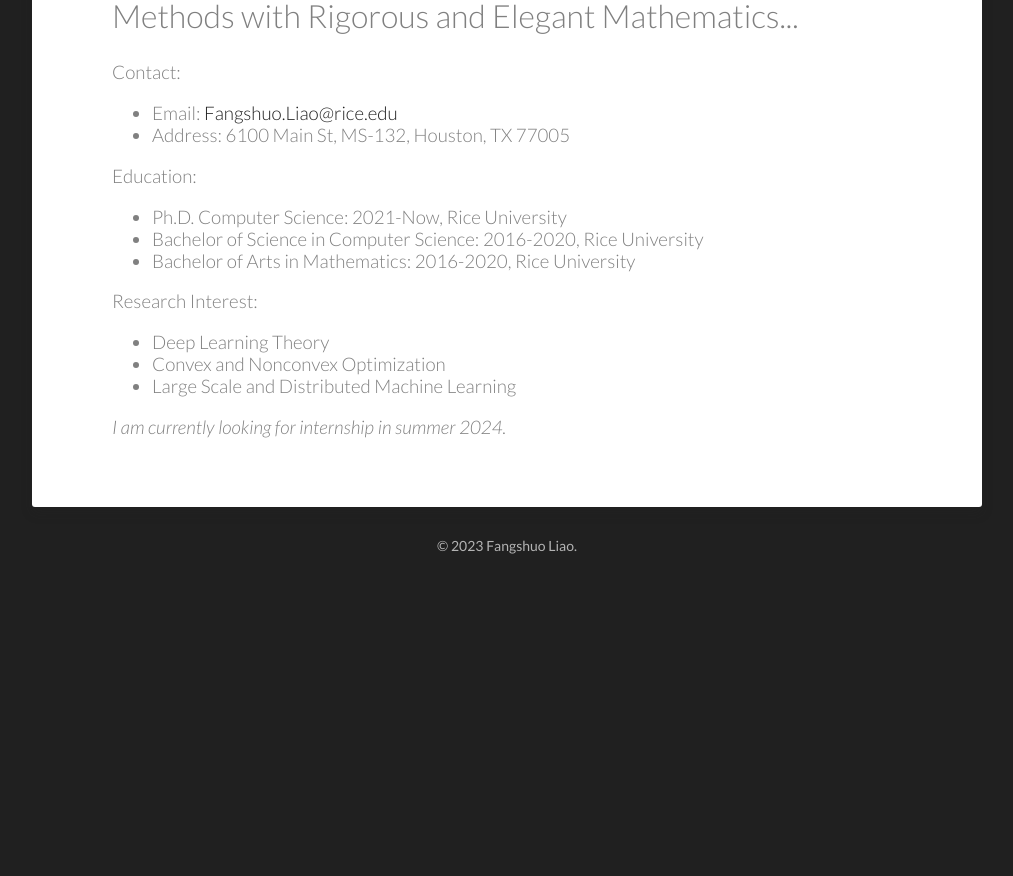
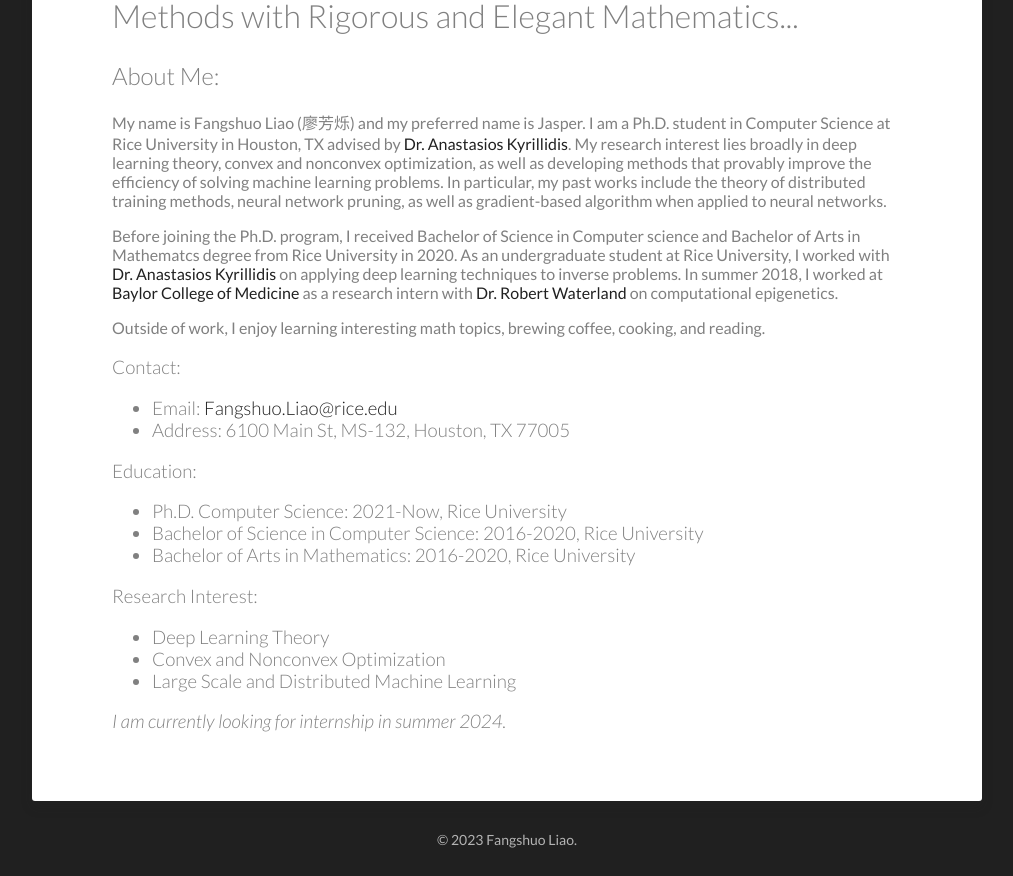
Before and after one commit to JasperLiao/JasperLiao.github.io, a Jekyll site: the page built from index.html, in a window 1280 px wide. Shown: the part 997-1873 px from the top of the page, without its empty margins (133-1146 px from the left). Built offline with Jekyll 4.4.1, drawn with Linux system fonts in a browser that asks for light colours; the list of posts is cut into pages by our own code; before the commit the page ends 1579 px from its top, so only the background shows below that.

Commit message:
text about me

```diff
--- a/index.html
+++ b/index.html
@@ -10,6 +10,23 @@
         <h1 class="entry-title">
             Aiming at Explaining and Enhancing Machine Learning Methods with Rigorous and Elegant Mathematics...
         </h1>
+
+        <h2 class="entry-subtitle">
+            About Me:
+        </h2>
+
+        <p>
+        My name is Fangshuo Liao (廖芳烁) and my preferred name is Jasper. I am a Ph.D. student in Computer Science at Rice University in Houston, TX advised by <a href="https://akyrillidis.github.io/about/">Dr. Anastasios Kyrillidis</a>. My research interest lies broadly in deep learning theory, convex and nonconvex optimization, as well as developing methods that provably improve the efficiency of solving machine learning problems. In particular, my past works include the theory of distributed training methods, neural network pruning, as well as gradient-based algorithm when applied to neural networks.
+        </p>
+
+        <p>
+        Before joining the Ph.D. program, I received Bachelor of Science in Computer science and Bachelor of Arts in Mathematcs degree from Rice University in 2020. As an undergraduate student at Rice University, I worked with <a href="https://akyrillidis.github.io/about/">Dr. Anastasios Kyrillidis</a> on applying deep learning techniques to inverse problems. In summer 2018, I worked at <a href="https://www.bcm.edu/">Baylor College of Medicine</a> as a research intern with <a href="https://www.bcm.edu/people-search/robert-waterland-32864">Dr. Robert Waterland</a> on computational epigenetics.
+        </p>
+
+        <p>
+        Outside of work, I enjoy learning interesting math topics, brewing coffee, cooking, and reading.
+        </p>
+
         <h3 class="entry-subtitle">
             Contact:
             <ul>
```
